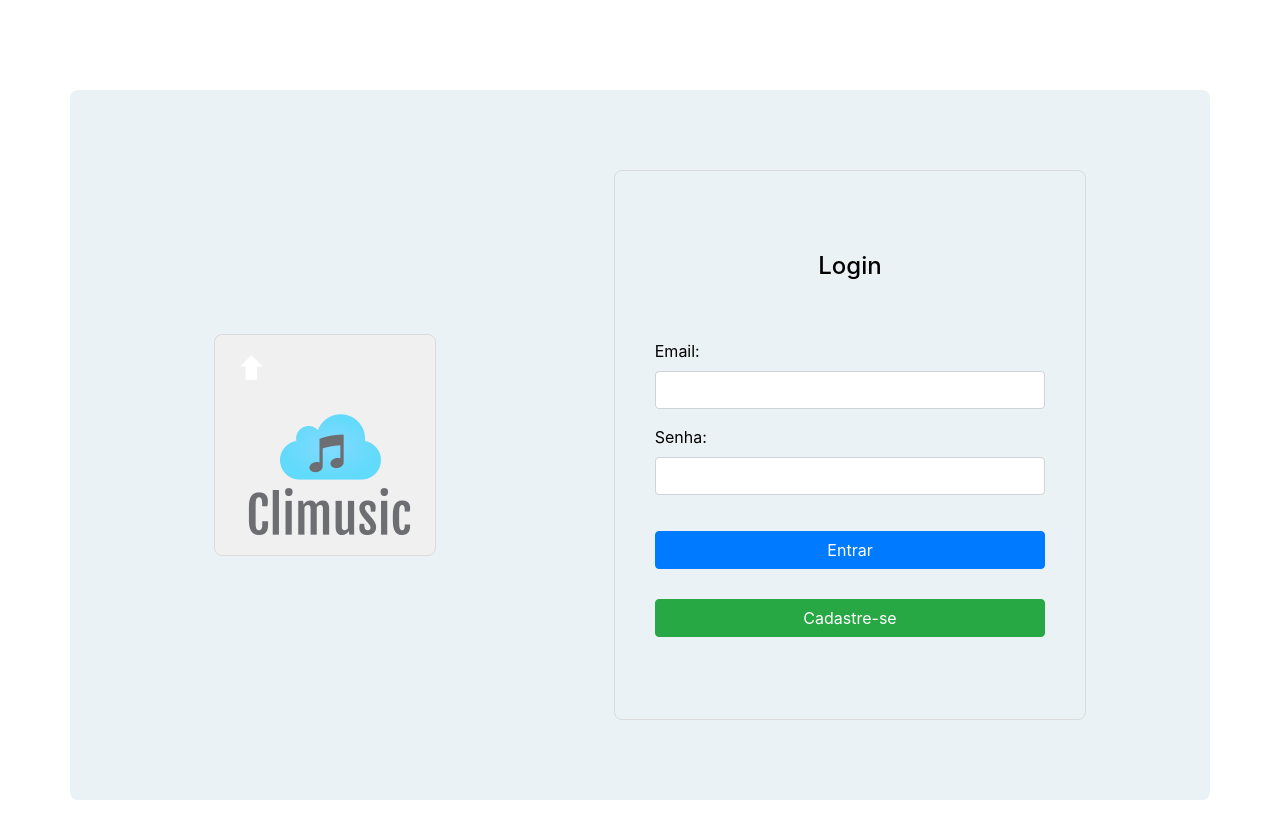
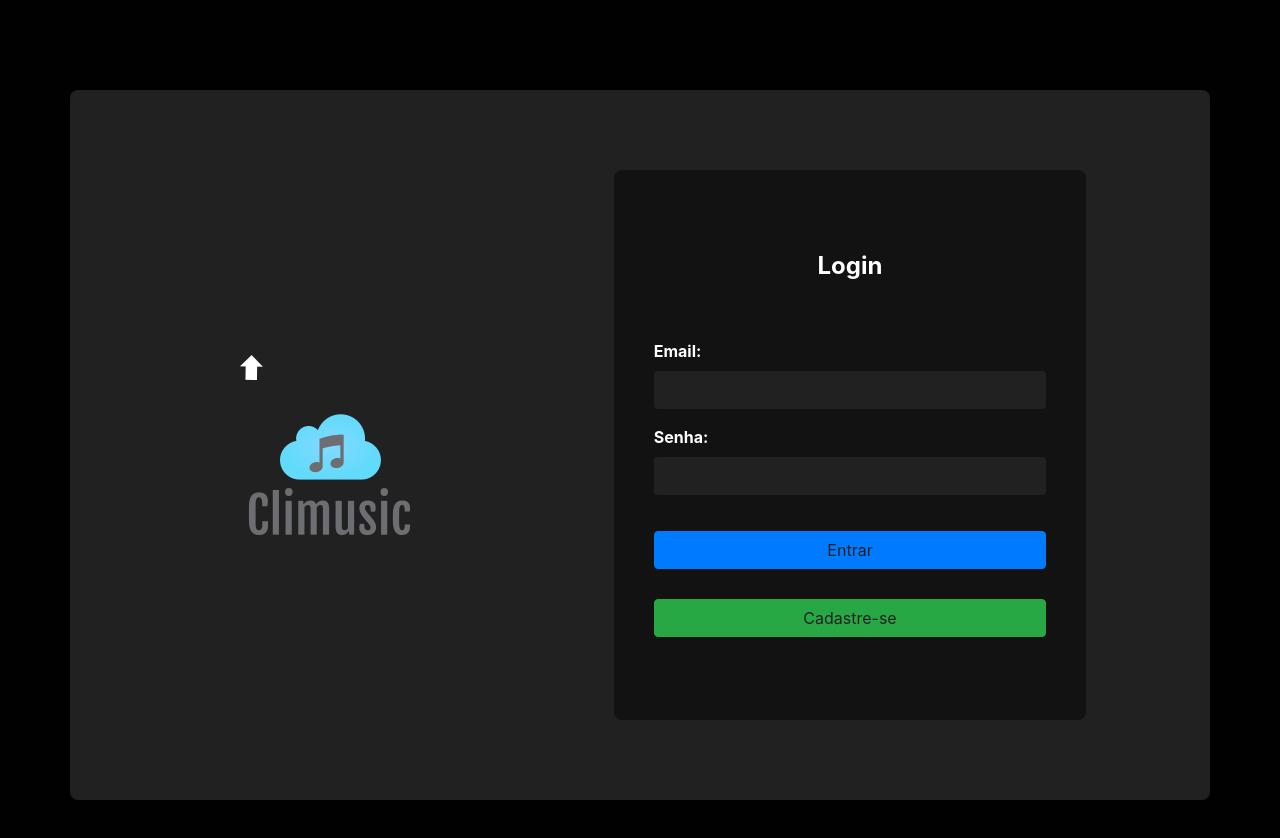
Before and after one commit to AntonioFuziy/climusic, a React (Create React App) app: page / in a window 1280 px wide. Shown: the top 838 px of the page. Before the commit the page ends 800 px from the top, so only its background shows below. Built offline with nearby package versions, Linux system fonts and the light colour scheme.

Commit message:
dark mode

```diff
--- a/src/pages/Cadastro.jsx
+++ b/src/pages/Cadastro.jsx
@@ -1,5 +1,7 @@
 import React, { Component } from 'react';
 import axios from 'axios';
+
+import { Link } from 'react-router-dom';
 
 import logo from '../images/logo.png';
 
@@ -87,6 +89,8 @@ export default class Cadastro extends Component{
                         </div>
 
                         <button type="submit" className="btn btn-primary submit-login">Sign in</button>
+
+                        <Link to="/" className="signed">Já sou cadastrado</Link>
                     </form>
                 </div>
             </div>
--- a/src/pages/Weather.jsx
+++ b/src/pages/Weather.jsx
@@ -53,6 +53,7 @@ export default class Weather extends Component {
 
     signOut(){
         localStorage.removeItem("email");
+        window.location.href = "http://localhost:3000/"
     }
 
     renderImage(weather){
--- a/src/styles/Login.css
+++ b/src/styles/Login.css
@@ -1,7 +1,22 @@
+html{
+    height: 100%;
+}
+
+body{
+    height: 100%;
+    margin: 0;
+    background-repeat: no-repeat;
+    background-attachment: fixed;
+    color: #d1cdc7;
+    background: #010101;
+}
+
 .container{
-    color: #000;
+    color: #fff;
     margin-top: 7%;
     border-radius: 8px;
+    background: #212121;
+    font-weight: bold;
 }
 
 .box{
@@ -23,14 +38,13 @@
 }
 
 .logo-image{
-    background-color: #f0f0f0;
-    border: 1px solid #dbdbdb;
     border-radius: 8px;
     padding: 10px;
     cursor: pointer;
 }
 
 .title{
+    font-weight: bold;
     text-align: center;
     font-size: 24px;
     margin-bottom: 50px;
@@ -43,7 +57,7 @@
     width: 45%;
     height: 550px;
     padding: 40px;
-    border: 1px solid #dbdbdb;
+    background: #121212;
     border-radius: 8px;
     margin: 50px auto;
 }
@@ -62,3 +76,13 @@
     text-align: center;
     color: #c21d1d;
 }
+
+.signed{
+    margin-top: 20px;
+}
+
+.form-control{
+    color: #f0f0f0;
+    background: #212121;
+    border: 0;
+}
--- a/src/styles/Weather.css
+++ b/src/styles/Weather.css
@@ -13,7 +13,7 @@
     flex-direction: column;
     justify-content: center;
     align-items: center;
-    border: 1px solid #dbdbdb;
+    background: #121212;
     border-radius: 8px;
 }
 
@@ -54,7 +54,7 @@
 
 .search-button{
     width: 100%;
-    margin-top: 20px;
+    margin-top: 50px;
 }
 
 .sign-out-button{
@@ -82,12 +82,12 @@
     right: 50px;
     font-size: 24px;
     text-align: center;
-    color: #000;
+    color: #fff;
     margin-top: 20px;
 }
 
 .weather-box{
-    border: 1px solid #cacaca;
+    background: #121212;
     width: 400px;
     height: 150px;
     border-radius: 8px;
@@ -101,6 +101,7 @@
 }
 
 .city-title{
+    font-weight: bold;
     position: absolute;
     top: 25px;
     left: 30px;
@@ -112,3 +113,7 @@
     color: #000;
     margin-top: 20px;
 } */
+
+.btn{
+    color: #212121;
+}
```
